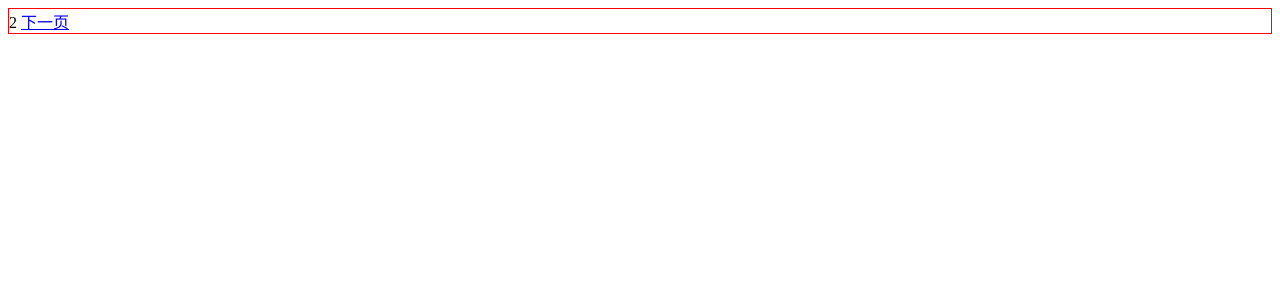
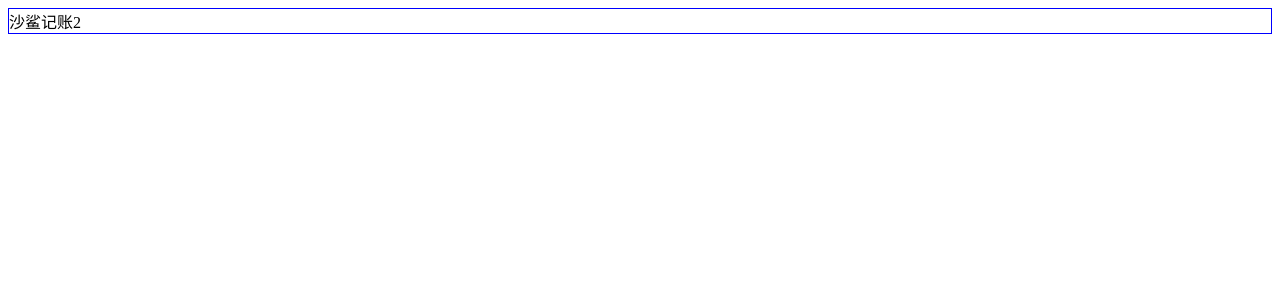
Before and after one commit to webpanck/shashark-account-react, a React (Vite) app: page /welcome/2 in a window 1280 px wide. Shown: the top 300 px of the page. Built offline with nearby package versions, Linux system fonts and the light colour scheme.

Commit message:
尝试 CSS Modules 和 Style Components

```diff
--- /dev/null
+++ b/src/pages/Welcome1.module.scss
@@ -0,0 +1,3 @@
+.wrapper {
+  border: 1px solid red;
+}
--- a/src/pages/Welcome1.tsx
+++ b/src/pages/Welcome1.tsx
@@ -1,7 +1,9 @@
 import * as React from 'react'
-import { NavLink } from 'react-router-dom'
+import s from './Welcome1.module.scss'
 export const Welcome1: React.FC = () => {
   return (
-      <div style={{ border: '1px solid red' }}> 1 <NavLink to="/welcome/2">下一页</NavLink> </div>
+      <div className={s.wrapper}>
+        沙鲨记账
+      </div>
   )
 }
--- a/src/pages/Welcome2.tsx
+++ b/src/pages/Welcome2.tsx
@@ -1,7 +1,15 @@
 import * as React from 'react'
-import { NavLink } from 'react-router-dom'
+import styled from 'styled-components'
+
+const Bordered = styled.div`
+  border: 1px solid blue;
+`
 export const Welcome2: React.FC = () => {
   return (
-      <div style={{ border: '1px solid red' }}> 2 <NavLink to="/welcome/3">下一页</NavLink> </div>
+    <div>
+      <Bordered>
+        沙鲨记账2
+      </Bordered>
+    </div>
   )
 }
```
Also changed, not shown: package.json (+6 -2 lines), 1 other file (tests, documents, lock files or other folders).
